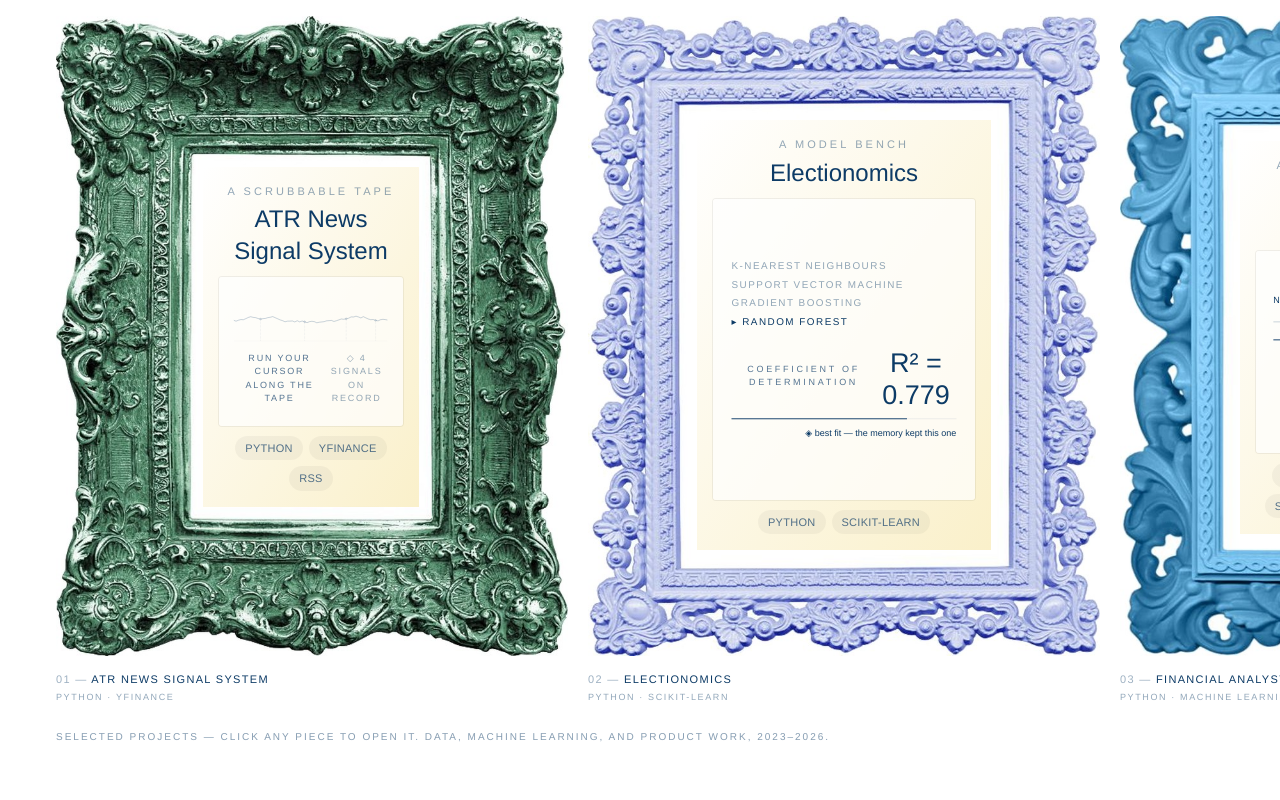
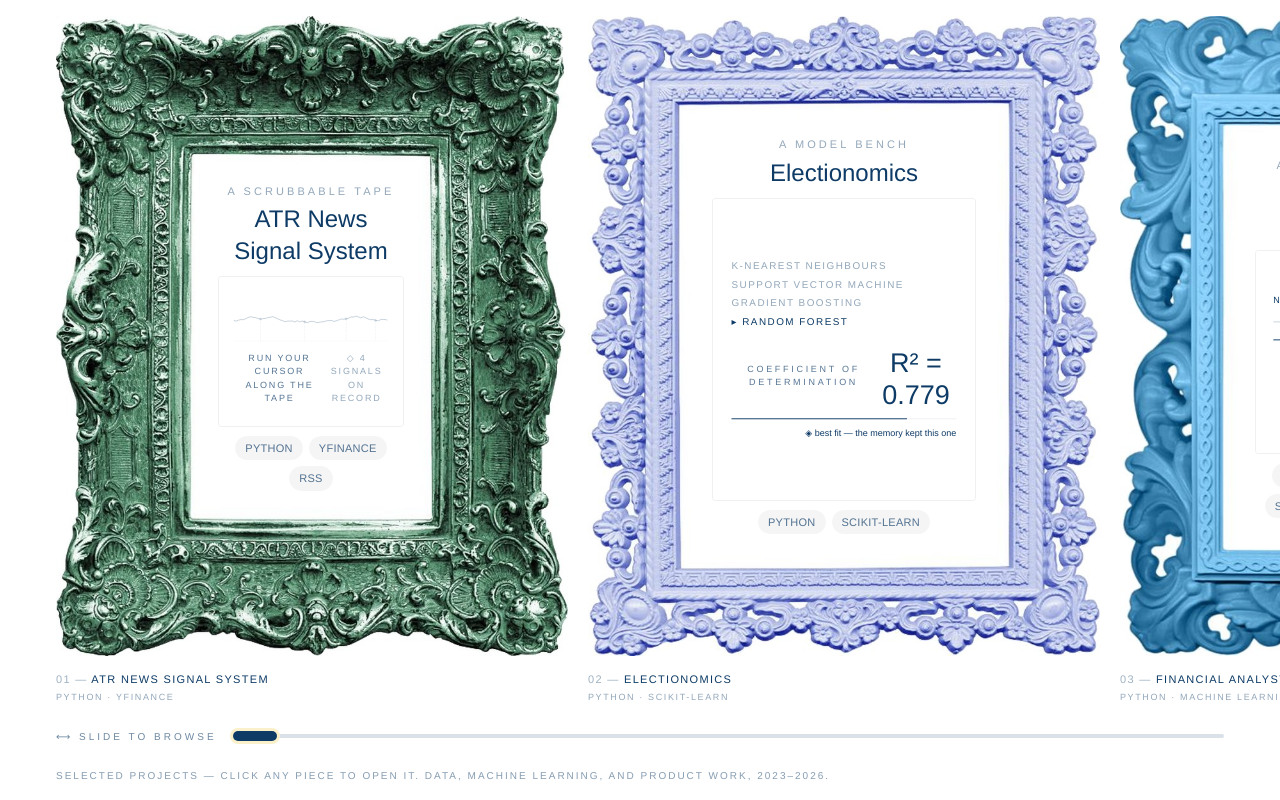
Before and after one commit to Keneisha3/keneisha-baid-portfolio, a React (Vite) app: page / in a window 1280 px wide. Shown: the part 1880-2680 px from the top of the page. Built offline with nearby package versions, Linux system fonts and the light colour scheme.

Commit message:
Projects: visible navy slider, plain white cards; brain: gold streaks, 'take a peek inside' hint
Co-Authored-By: Claude Opus 5.5 <noreply@anthropic.com>
Claude-Session: https://claude.ai/code/session_01YNKdcSeXaxfsiZBYyaVxUM

```diff
--- a/src/index.css
+++ b/src/index.css
@@ -179,3 +179,34 @@ input.seesaw::-moz-range-thumb {
   background: #fafafa;
   box-shadow: 0 1px 2px rgba(17, 17, 17, 0.08);
 }
+
+/* Navy slider under the projects filmstrip */
+input.strip-slider {
+  -webkit-appearance: none;
+  appearance: none;
+  height: 4px;
+  border-radius: 9999px;
+  background: rgba(13, 59, 102, 0.15);
+  outline: none;
+  cursor: ew-resize;
+}
+input.strip-slider::-webkit-slider-thumb {
+  -webkit-appearance: none;
+  appearance: none;
+  width: 44px;
+  height: 10px;
+  border-radius: 9999px;
+  background: #0D3B66;
+  box-shadow: 0 0 0 3px #FAF0CA;
+}
+input.strip-slider::-moz-range-thumb {
+  width: 44px;
+  height: 10px;
+  border: none;
+  border-radius: 9999px;
+  background: #0D3B66;
+  box-shadow: 0 0 0 3px #FAF0CA;
+}
+input.strip-slider:focus-visible::-webkit-slider-thumb {
+  box-shadow: 0 0 0 3px #FAF0CA, 0 0 0 5px #0D3B66;
+}
--- a/src/neural/Sections.jsx
+++ b/src/neural/Sections.jsx
@@ -607,6 +607,19 @@ function FramedThumb({ frame, children }) {
 
 function Filmstrip({ id, corner, caption, items }) {
   const [open, setOpen] = useState(null);
+  const stripRef = useRef(null);
+  const [pos, setPos] = useState(0);
+  const onStripScroll = () => {
+    const el = stripRef.current;
+    const max = el.scrollWidth - el.clientWidth;
+    setPos(max > 0 ? (el.scrollLeft / max) * 100 : 0);
+  };
+  const onSlide = (e) => {
+    const el = stripRef.current;
+    const v = Number(e.target.value);
+    setPos(v);
+    el.scrollLeft = (v / 100) * (el.scrollWidth - el.clientWidth);
+  };
   return (
     <section id={id} className="relative min-h-screen bg-white py-16">
       {/* section heading */}
@@ -619,7 +632,11 @@ function Filmstrip({ id, corner, caption, items }) {
 
       {/* the strip, centred in the white */}
       <div className="flex min-h-[62vh] items-center">
-        <div className="no-scrollbar flex w-full items-stretch gap-5 overflow-x-auto px-8 py-6 sm:px-14">
+        <div
+          ref={stripRef}
+          onScroll={onStripScroll}
+          className="no-scrollbar flex w-full items-stretch gap-5 overflow-x-auto px-8 py-6 sm:px-14"
+        >
           {items.map((it, i) => (
             <div
               key={i}
@@ -649,6 +666,23 @@ function Filmstrip({ id, corner, caption, items }) {
         </div>
       </div>
 
+      {/* a visible slider for walking the strip sideways */}
+      <div className="flex items-center gap-4 px-8 pb-6 sm:px-14">
+        <span className="shrink-0 font-mono text-[10px] uppercase tracking-[0.3em] text-[#0D3B66]/60">
+          ⟷ slide to browse
+        </span>
+        <input
+          type="range"
+          min="0"
+          max="100"
+          step="0.1"
+          value={pos}
+          onChange={onSlide}
+          className="strip-slider w-full"
+          aria-label={`Scroll through ${corner.toLowerCase()}`}
+        />
+      </div>
+
       {/* footer caption, like the reference */}
       <p className="px-8 font-mono text-[10px] uppercase leading-relaxed tracking-[0.2em] text-[#0D3B66]/50 sm:px-14">
         {caption}
@@ -692,7 +726,7 @@ export function ProjectNeurons() {
       thumb: (
         <FramedThumb frame={ART_FRAMES[i % ART_FRAMES.length]}>
           {/* a filled mini-poster: title, the live artifact, and tech tags */}
-          <div className="flex h-full w-full flex-col bg-gradient-to-br from-white to-[#FAF0CA] p-4 text-center">
+          <div className="flex h-full w-full flex-col bg-white p-4 text-center">
             <p className="font-mono text-[11px] uppercase tracking-[0.28em] text-[#0D3B66]/45">
               {p.status ? "in progress" : art?.label ?? "project"}
             </p>
@@ -1412,7 +1446,11 @@ function BrainFlowField({ activeId, imgRef }) {
         const light = 28 + Math.min(1, Math.max(0, ny)) * 14 + boost * 18;
         const alpha = 0.34 + b * 0.4 + boost * 0.45;
 
-        ctx.strokeStyle = `hsla(${hue}, ${sat}%, ${light}%, ${Math.min(1, alpha)})`;
+        // roughly two in five streaks run gold, echoing the Lemon Chiffon accents
+        const gold = (p.seed % 5) < 2;
+        ctx.strokeStyle = gold
+          ? `hsla(48, 95%, ${58 + boost * 14}%, ${Math.min(1, alpha + 0.1)})`
+          : `hsla(${hue}, ${sat}%, ${light}%, ${Math.min(1, alpha)})`;
         ctx.lineWidth = 1.5 + boost * 1.8;
         ctx.beginPath();
         ctx.moveTo(p.px, p.py);
@@ -1571,7 +1609,7 @@ function NeuralMap({ items }) {
               <button
                 key={c.id}
                 type="button"
-                aria-label={`${c.id} — click to see photos`}
+                aria-label={`${c.id} — click to take a peek inside`}
                 aria-pressed={selected === c.id}
                 onMouseEnter={() => setHovered(c.id)}
                 onMouseLeave={() => setHovered(null)}
@@ -1641,7 +1679,7 @@ function NeuralMap({ items }) {
           </>
         ) : (
           <p className="inline-flex items-center gap-2 rounded-md bg-[#FAF0CA] px-3 py-1.5 font-sans text-[12px] font-medium uppercase tracking-[0.2em] text-[#0D3B66]">
-            <span aria-hidden="true">☝</span> click a region of the brain to see photos
+            <span aria-hidden="true">☝</span> click a region of the brain to take a peek inside
           </p>
         )}
       </div>
```
